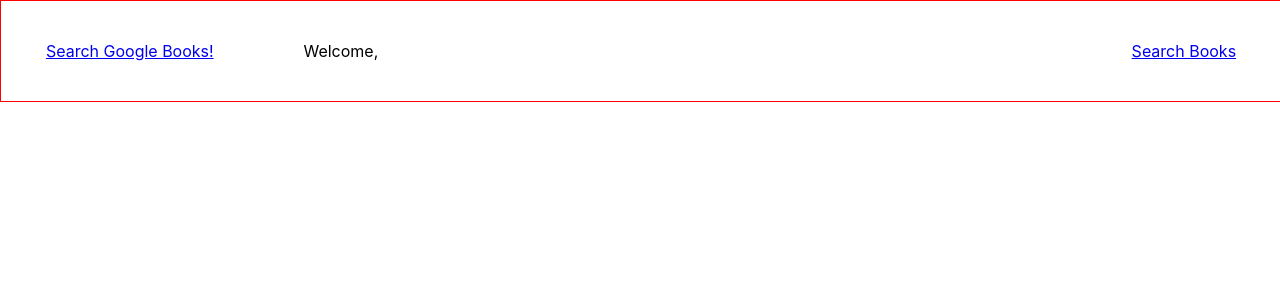
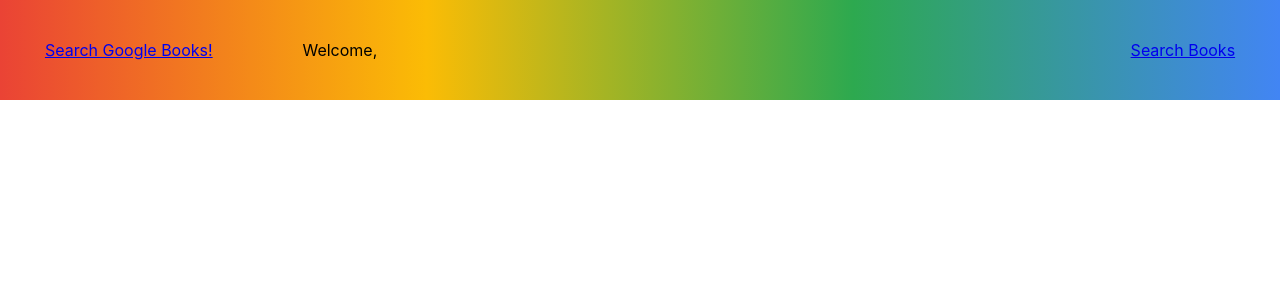
Before and after one commit to LauraCole1900/mern-google-book-search, a React (Create React App) app in the folder client/: page / in a window 1280 px wide. Shown: the top 300 px of the page. Built offline with nearby package versions, Linux system fonts and the light colour scheme.

Commit message:
added gradient to navbar

```diff
--- a/client/src/components/nav/style.css
+++ b/client/src/components/nav/style.css
@@ -1,15 +1,21 @@
 :root {
   --red: #ff0000;
+  --googleRed: #ea4335;
+  --googleYellow: #fbbc05;
+  --googleGreen: #2da94f;
+  --googleBlue: #4285f4;
+  --googleGradient: linear-gradient(to right, var(--googleRed), var(--googleYellow), var(--googleGreen), var(--googleBlue));
 }
 
 .navbar {
+  background: var(--googleGradient);
   width: 100%;
   height: 100px;
   display: flex;
   flex-wrap: wrap;
   justify-content: space-around;
   align-items: center;
-  border: 1px solid var(--red);
+  /* border: 1px solid var(--red); */
 }
 
 .navobj {
```
